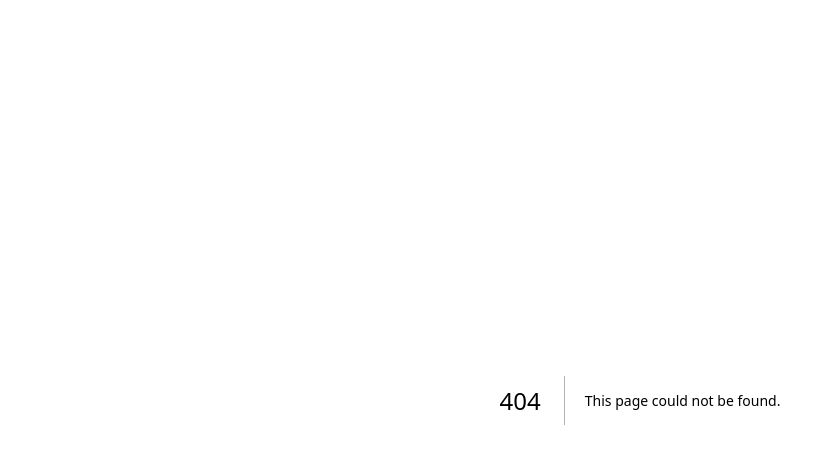
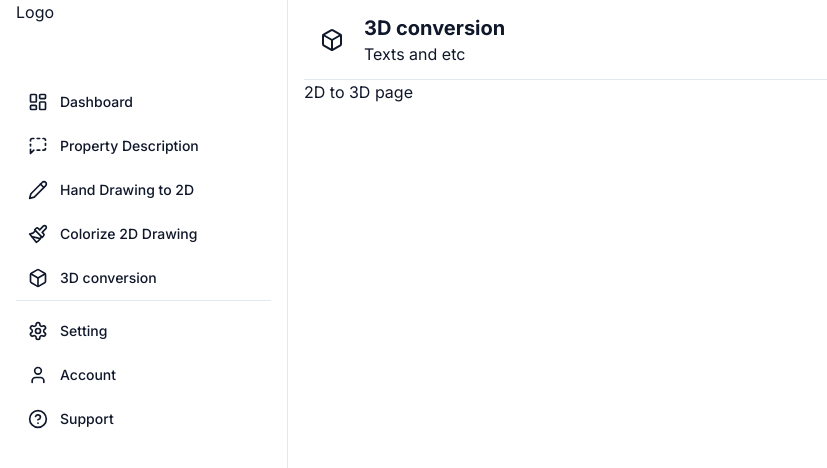
Before and after one commit to zaibutcooler/kensa, a Next.js app: page /2D-3D in a window 1280 px wide. Before the commit this address had no page. Shown: the top 468 px of the page, without its empty margins (0-827 px from the left). Built offline with nearby package versions, Linux system fonts and the light colour scheme.

Commit message:
route and app setup done

```diff
--- /dev/null
+++ b/app/(main)/2D-3D/page.tsx
@@ -0,0 +1,3 @@
+export default function TwoDtoThreeDPage() {
+  return <main>2D to 3D page</main>
+}
--- /dev/null
+++ b/app/(main)/2D-Clean/page.tsx
@@ -0,0 +1,3 @@
+export default function TwoDToClean() {
+  return <main>2D to clean</main>
+}
--- /dev/null
+++ b/app/(main)/Sketch-2D/page.tsx
@@ -0,0 +1,3 @@
+export default function SketchTo2DPage() {
+  return <main>Sketch to 2DPage</main>
+}
--- a/components/nav/Header.tsx
+++ b/components/nav/Header.tsx
@@ -1,19 +1,42 @@
 "use client"
 
+import { useEffect, useState } from "react"
+import { usePathname } from "next/navigation"
 import { UserButton } from "@clerk/nextjs"
 
 import MobileSidebar from "./MobileSidebar"
+import { LinkType, extraSidebarLinks, sidebarLinks } from "./constant"
 
 const Header = () => {
+  const pathname = usePathname()
+
+  const [routeItem, setRouteItem] = useState<LinkType | null>(null)
+
+  useEffect(() => {
+    const chooseRoute = () => {
+      const links = [...sidebarLinks, ...extraSidebarLinks]
+      const route = links.filter((item) => item.route === pathname)
+      setRouteItem(route ? route[0] : null)
+    }
+    chooseRoute()
+  }, [pathname])
+
+  if (!routeItem) {
+    return null
+  }
+
   return (
     <nav className="w-full items-center flex justify-between h-14 md:h-20 border-b">
       <section className="space-x-2 md:space-x-4 flex items-center">
         <div className="block md:hidden">
           <MobileSidebar />
         </div>
-        <div>
-          <h1 className="text-lg md:text-xl font-bold">Header</h1>
-          <p className="hidden md:block">Texts and etc</p>
+        <div className="flex gap-5 items-center">
+          <routeItem.icon className="hidden md:block w-6 h-6" />
+          <div>
+            <h1 className="text-lg md:text-xl font-bold">{routeItem.label}</h1>
+            <p className="hidden md:block">Texts and etc</p>
+          </div>
         </div>
       </section>
       <section>
--- a/components/nav/constant.ts
+++ b/components/nav/constant.ts
@@ -1,23 +1,29 @@
+import { Icon } from "next/dist/lib/metadata/types/metadata-types"
 import {
+  Box,
   HelpCircleIcon,
+  IconNode,
   Layout,
   LayoutDashboard,
   Mail,
   MessageSquareDashed,
+  Paintbrush,
+  Pencil,
   Settings,
   ShoppingBag,
   User,
 } from "lucide-react"
 
 export const sidebarLinks = [
-  { label: "Dashboard", icon: LayoutDashboard, route: "" },
-  { label: "Convertor", icon: Layout, route: "" },
+  { label: "Dashboard", icon: LayoutDashboard, route: "/dashboard" },
   {
     label: "Property Description",
     icon: MessageSquareDashed,
     route: "/property-description",
   },
-  { label: "Etc", icon: ShoppingBag, route: "" },
+  { label: "Hand Drawing to 2D", icon: Pencil, route: "/Sketch-2D" },
+  { label: "Colorize 2D Drawing", icon: Paintbrush, route: "/2D-Clean" },
+  { label: "3D conversion", icon: Box, route: "/2D-3D" },
 ]
 
 export const extraSidebarLinks = [
@@ -25,3 +31,9 @@ export const extraSidebarLinks = [
   { label: "Account", icon: User, route: "" },
   { label: "Support", icon: HelpCircleIcon, route: "" },
 ]
+
+export interface LinkType {
+  label: string
+  icon: any
+  route: string
+}
--- a/package.json
+++ b/package.json
@@ -22,6 +22,7 @@
     "lucide-react": "^0.279.0",
     "next": "^13.4.8",
     "next-themes": "^0.2.1",
+    "openai": "^4.10.0",
     "react": "^18.2.0",
     "react-dom": "^18.2.0",
     "react-hot-toast": "^2.4.1",
```
Also changed, not shown: 1 other file (tests, documents, lock files or other folders).
